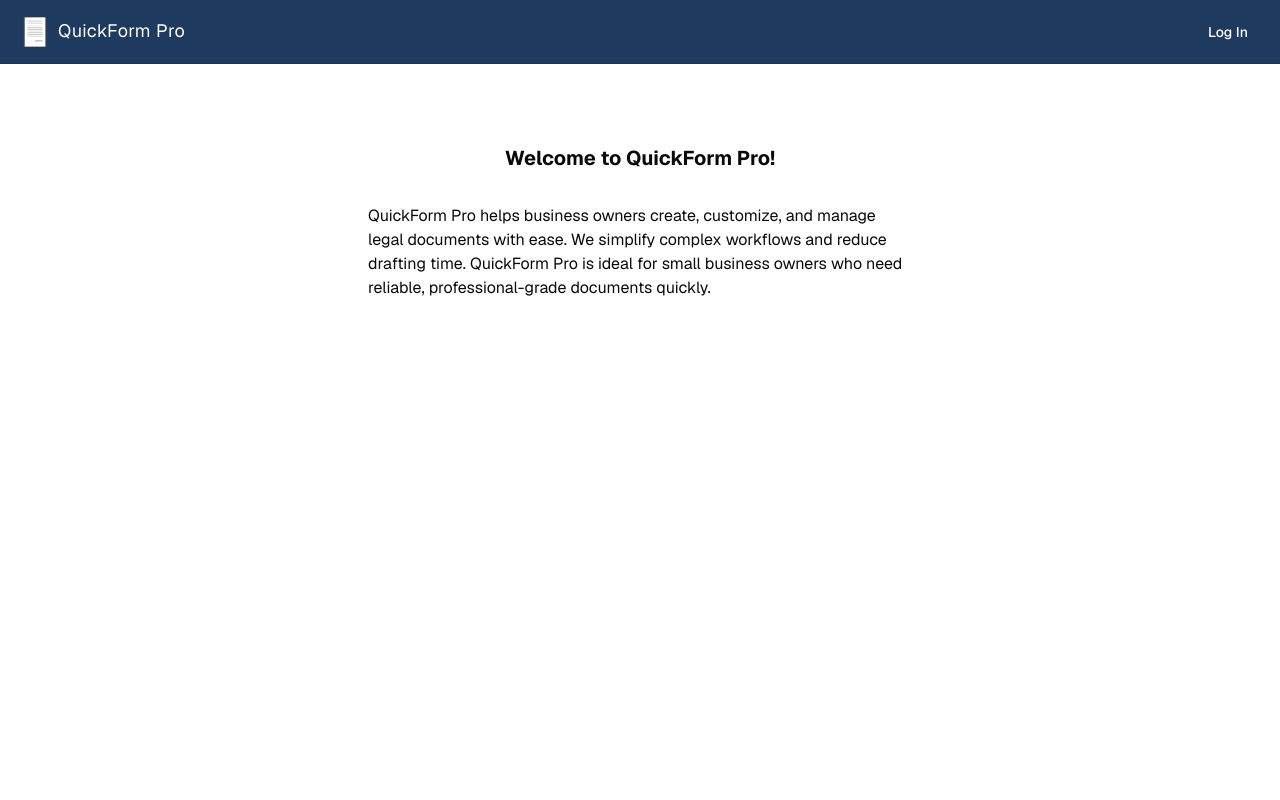
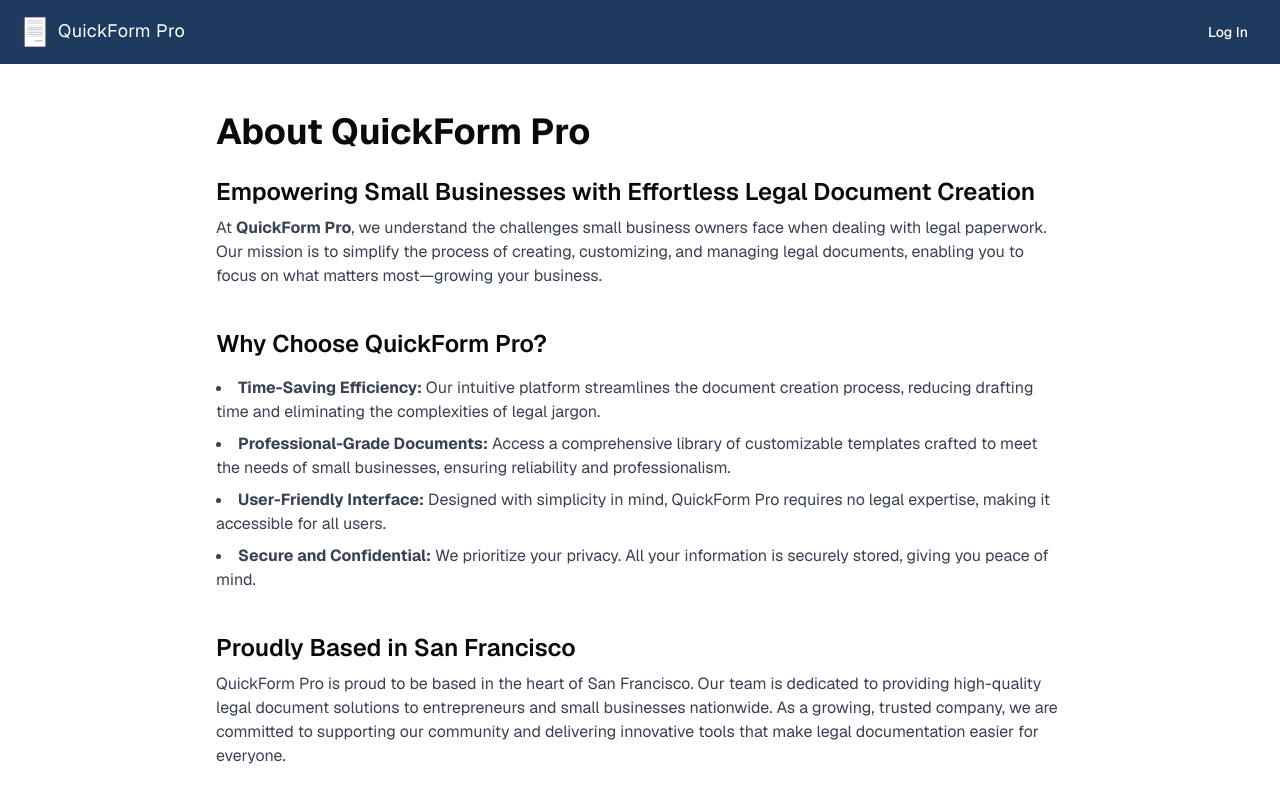
Before and after one commit to jonathanporras/blueprint-forms, a Next.js app: page /about in a window 1280 px wide. Shown: the top 800 px of the page. Built offline with nearby package versions, Linux system fonts and the light colour scheme; no server answers.

Commit message:
Update about page

```diff
--- a/app/about/page.tsx
+++ b/app/about/page.tsx
@@ -1,12 +1,65 @@
-export default async function About() {
+import React from "react";
+
+export default function AboutPage() {
   return (
-    <div className="max-w-xl mx-auto px-4 my-20 flex flex-col items-center min-h-screen">
-      <h3 className="font-bold text-xl pb-8">Welcome to QuickForm Pro!</h3>{" "}
-      <p>
-        QuickForm Pro helps business owners create, customize, and manage legal documents with
-        ease. We simplify complex workflows and reduce drafting time. QuickForm Pro is ideal
-        for small business owners who need reliable, professional-grade documents quickly.
-      </p>
+    <div className="max-w-4xl mx-auto px-6 py-12">
+      <h1 className="text-4xl font-bold mb-6">About QuickForm Pro</h1>
+
+      <section className="mb-10">
+        <h2 className="text-2xl font-semibold mb-2">
+          Empowering Small Businesses with Effortless Legal Document Creation
+        </h2>
+        <p className="text-gray-700">
+          At <strong>QuickForm Pro</strong>, we understand the challenges small business owners
+          face when dealing with legal paperwork. Our mission is to simplify the process of
+          creating, customizing, and managing legal documents, enabling you to focus on what
+          matters most—growing your business.
+        </p>
+      </section>
+
+      <section className="mb-10">
+        <h2 className="text-2xl font-semibold mb-4">Why Choose QuickForm Pro?</h2>
+        <ul className="list-disc list-inside text-gray-700 space-y-2">
+          <li>
+            <strong>Time-Saving Efficiency:</strong> Our intuitive platform streamlines the
+            document creation process, reducing drafting time and eliminating the complexities
+            of legal jargon.
+          </li>
+          <li>
+            <strong>Professional-Grade Documents:</strong> Access a comprehensive library of
+            customizable templates crafted to meet the needs of small businesses, ensuring
+            reliability and professionalism.
+          </li>
+          <li>
+            <strong>User-Friendly Interface:</strong> Designed with simplicity in mind,
+            QuickForm Pro requires no legal expertise, making it accessible for all users.
+          </li>
+          <li>
+            <strong>Secure and Confidential:</strong> We prioritize your privacy. All your
+            information is securely stored, giving you peace of mind.
+          </li>
+        </ul>
+      </section>
+
+      <section className="mb-10">
+        <h2 className="text-2xl font-semibold mb-2">Proudly Based in San Francisco</h2>
+        <p className="text-gray-700">
+          QuickForm Pro is proud to be based in the heart of San Francisco. Our team is
+          dedicated to providing high-quality legal document solutions to entrepreneurs and
+          small businesses nationwide. As a growing, trusted company, we are committed to
+          supporting our community and delivering innovative tools that make legal
+          documentation easier for everyone.
+        </p>
+      </section>
+
+      <section>
+        <h2 className="text-2xl font-semibold mb-2">Our Commitment</h2>
+        <p className="text-gray-700">
+          QuickForm Pro is dedicated to empowering entrepreneurs by providing tools that make
+          legal documentation straightforward and stress-free. We're here to support your
+          business journey every step of the way.
+        </p>
+      </section>
     </div>
   );
 }
```
